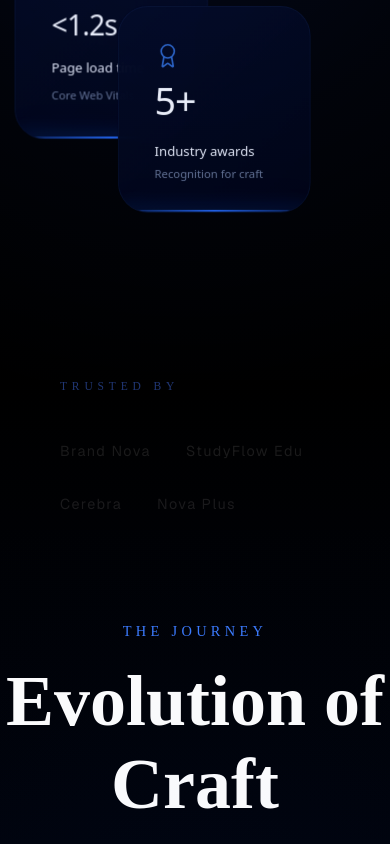
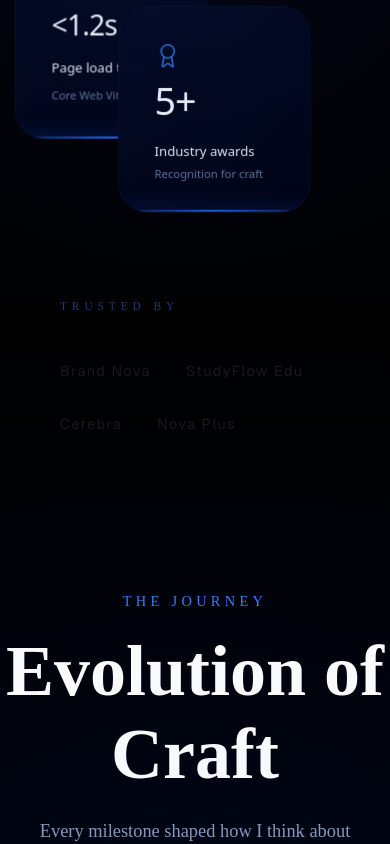
Before and after one commit to josephstephen-dev/joseph-portfolio, a Next.js app: page / in a window 390 px wide. Shown: the part 1651-2495 px from the top of the page. Built offline with nearby package versions, Linux system fonts and the light colour scheme.

Commit message:
Premium mobile proof layout

```diff
--- a/src/app/globals.css
+++ b/src/app/globals.css
@@ -1031,8 +1031,8 @@ radial-gradient(
 
   .trusted-block{
     padding-left:60px;
-    margin-bottom:110px;
-    margin-top:-30px;
+    margin-bottom:160px;
+    margin-top:-110px;
   }
 
   .trusted-logos{
```
